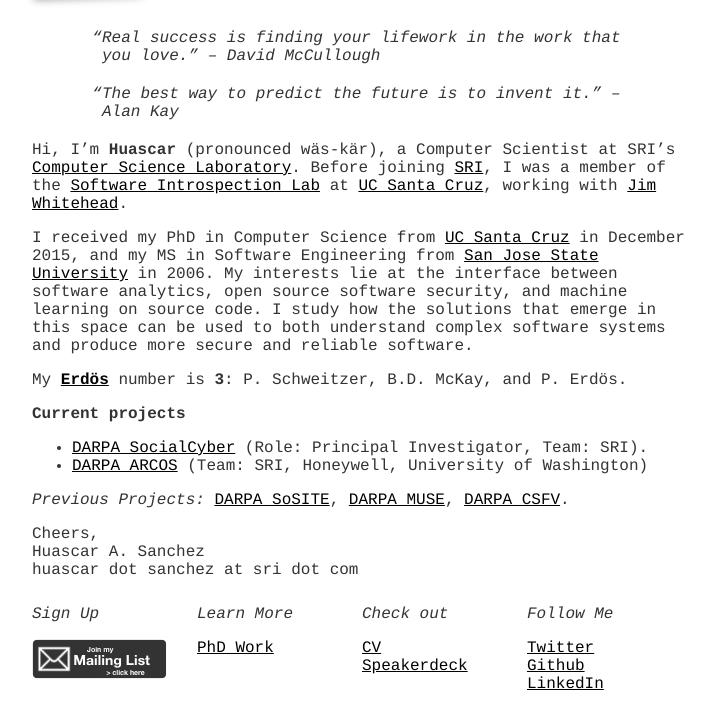
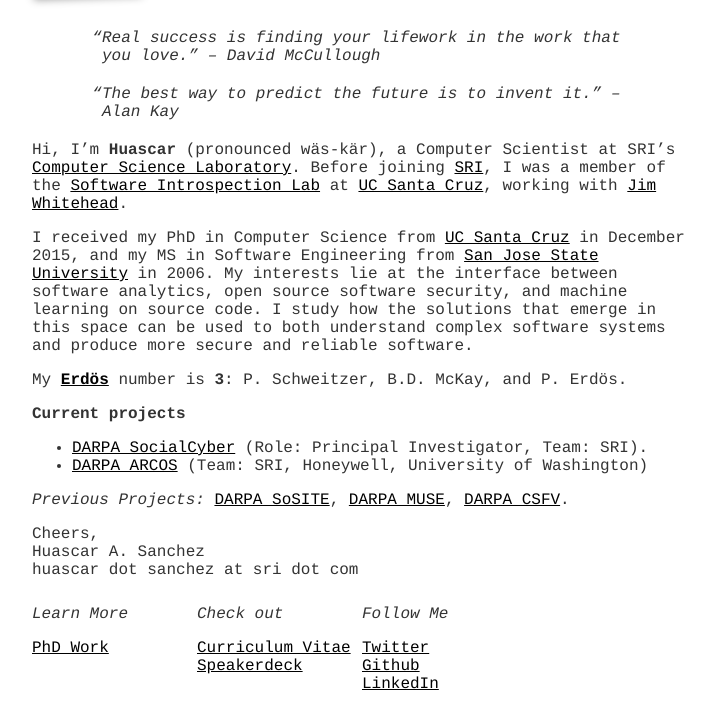
Before and after one commit to hsanchez/hsanchez.github.io, a Jekyll site: the page built from index.md, in a window 1280 px wide, cut to the strip 218-927 px from the top of the page. Shown: the whole strip, without its empty margins (278-993 px from the left). Built offline with Jekyll 4.4.1, drawn with Linux system fonts in a browser that asks for light colours.

Commit message:
removes old content

```diff
--- a/_includes/footer.html
+++ b/_includes/footer.html
@@ -1,12 +1,12 @@
 <footer>
 
-	<div class="col">
+	<!-- <div class="col">
 		<h3>Sign Up</h3>
 
 		<ul>
 		    <li><a id="inline" href="#notify_me"><img src="/static/email.png"/></a></li>
 		</ul>
-	</div>
+	</div> -->
 
     <div class="col">
         <h3 id="learn_more">Learn More</h3>
@@ -23,7 +23,7 @@
 		<h3>Check out</h3>
 
 			<ul>
-				<li><a href="https://www.dropbox.com/s/fcmwte9lf9hw55n/huascar-cv.pdf?dl=0">CV</a></li>
+				<li><a href="https://www.dropbox.com/s/fcmwte9lf9hw55n/huascar-cv.pdf?dl=0">Curriculum Vitae</a></li>
 				<li><a href="https://speakerdeck.com/hsanchez">Speakerdeck</a></li>
 			</ul>
 
```
